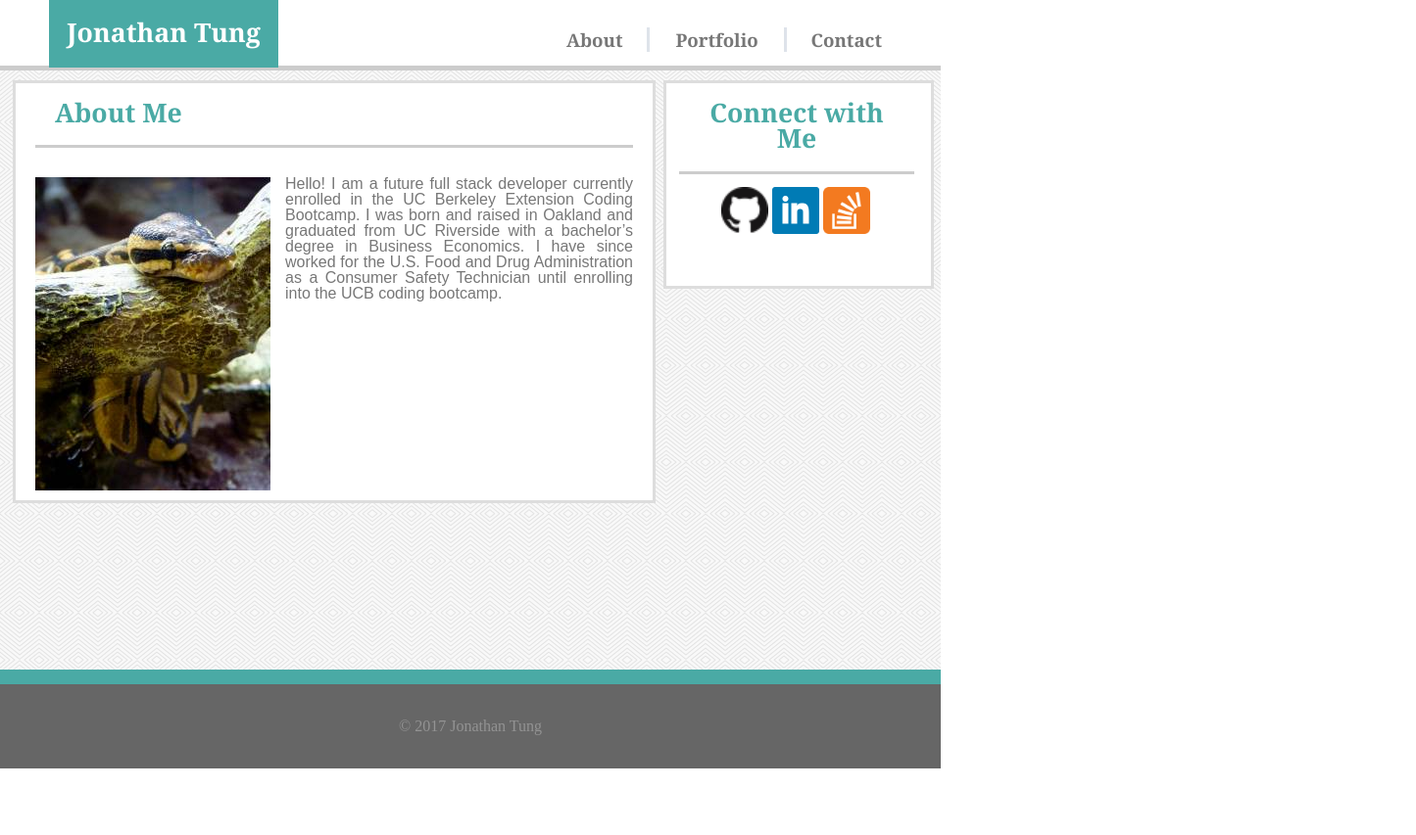
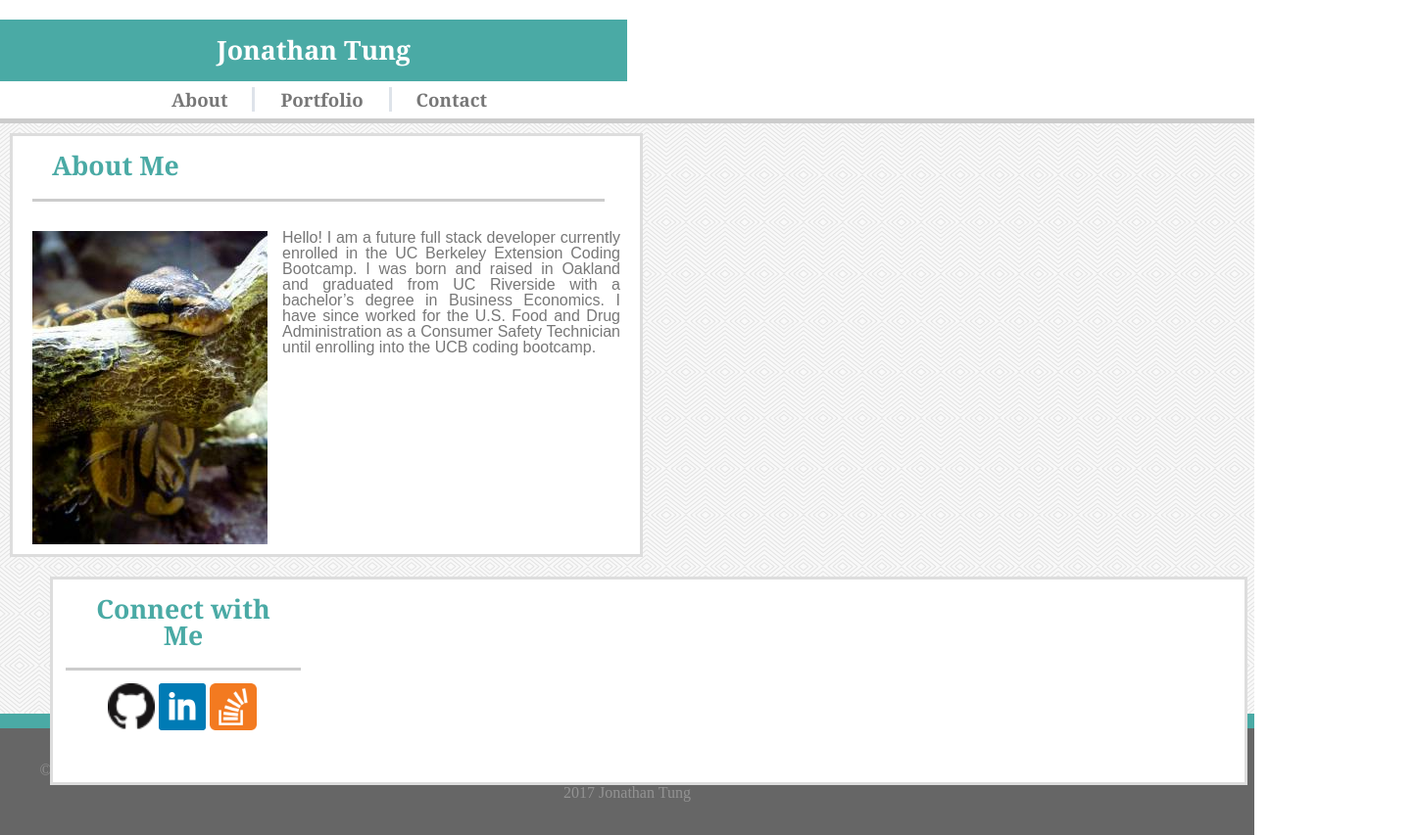
Before and after one commit to jtung23/Responsive-Portfolio, a plain HTML site: page index.html in a window 1280 px wide. Shown: the whole page at 98% size, 1445 px wide, since content can reach past the window. Before the commit the page ends 800 px from the top, so only its background shows below. Drawn offline with Linux system fonts and the light colour scheme.

Commit message:
responsive changes

```diff
--- a/assets/css/style.css
+++ b/assets/css/style.css
@@ -2,10 +2,11 @@
 
 body {
 	height:auto;
+	width: 100%;
 }
 
 html {
-	width: 960px;
+	width: 100%;
 }
 
 h1 {
@@ -37,6 +38,7 @@ ul, h2, h3 {
 	padding: 20px;
 	border-width: 5px;
 	border-color: #cccccc;
+	width: 100%;
 }
 
 ul {
@@ -236,3 +238,59 @@ table {
 }
 
 /* END Portfolio */
+
+/* HW 2 */
+
+@media screen and (min-width:640px) {
+	h1 {
+		width: 100%;
+		display: block;
+		left: 0px;
+		text-align: center;
+		max-width: 640px;
+		border-collapse: collapse;
+		padding-left: 0px;
+		padding-right: 0px;
+	}
+
+	h2 {
+		width: 85%;
+	}
+
+	ul {
+		float: none;
+		display: block;
+		right: -165px;
+		top: 10px;
+
+	}
+
+	#bottom-div {
+		width: 100%;
+		height: auto;
+
+	}
+	#main-content {
+		margin: 10px;
+		max-width: 640px;
+		left: 0px;
+		width: 95%;
+	}
+
+	#right-div {
+		width: 95%;
+	}
+	.top-div {
+		padding-left: 0;
+		padding-right: 0;
+		height: 100%;
+	}
+}
+
+@media screen and (min-width:768px) {
+
+}
+
+@media screen and (min-width:980px) {
+
+}
--- a/index.html
+++ b/index.html
@@ -3,6 +3,7 @@
 
 <head>
 	<meta charset="UTF-8">
+	<meta name="viewport" content="width=device-width, initial-scale=1">
 	<title> Jonathan Tung </title>
 	<link rel="stylesheet" href="assets/css/reset.css">
 	<link rel="stylesheet" type="text/css" href="assets/css/style.css">
```
